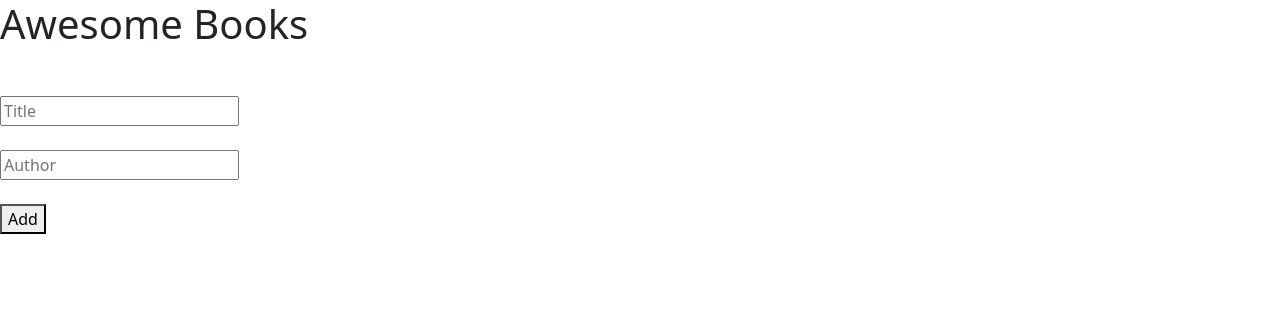
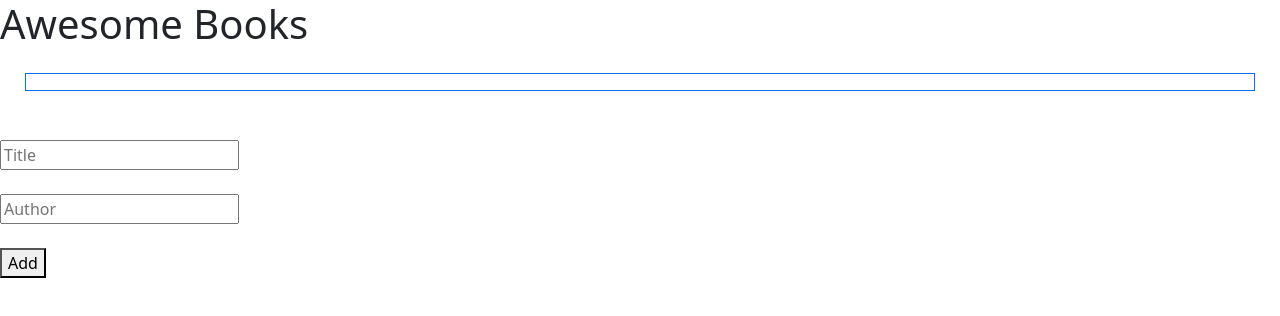
Before and after one commit to Cathella/Awesome-Books, a website: page index.html in a window 1280 px wide. Drawn offline with nearby package versions, Linux system fonts and the light colour scheme.

Commit message:
Create div to handle position and margin of displayBooks

```diff
--- a/index.html
+++ b/index.html
@@ -16,9 +16,10 @@
 </head>
 <body>
   <h1>Awesome Books</h1>
+  <div class="box-size border border-primary">
   <div id="books-data">
     <ul id="booksList"></ul>
-  </div><br>
+  </div></div><br>
   <div>
     <form action="" id="form">
       <input type="text" placeholder="Title" id="title"><br><br>
--- a/style.css
+++ b/style.css
@@ -1,3 +1,7 @@
+.box-size {
+  margin: 25px;
+}
+
 #books-data {
   height: 80%;
   display: flex;
```
